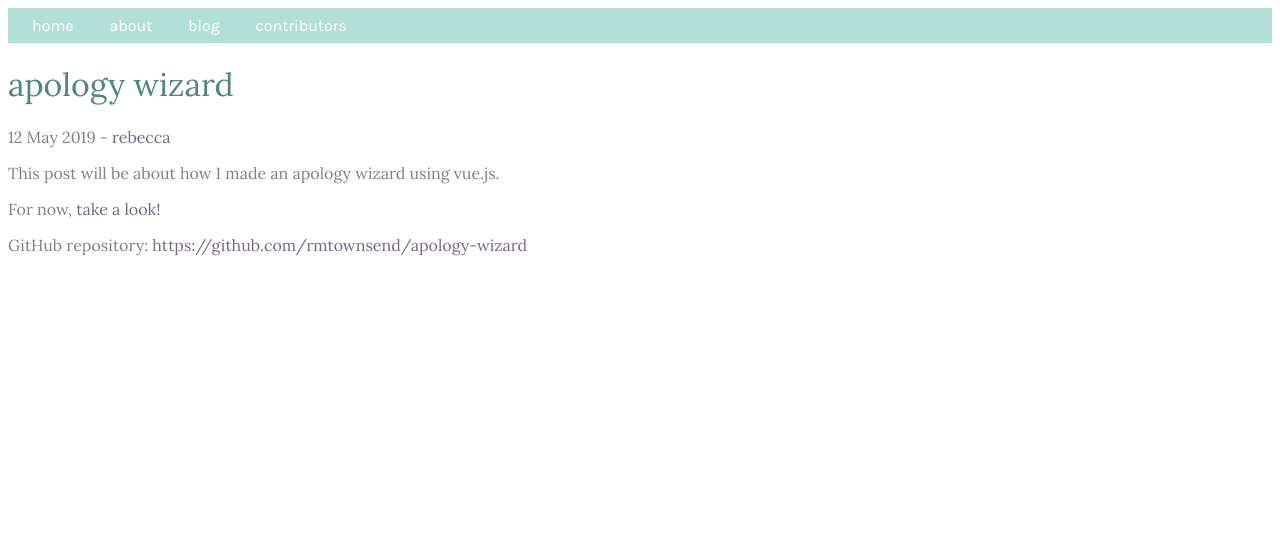
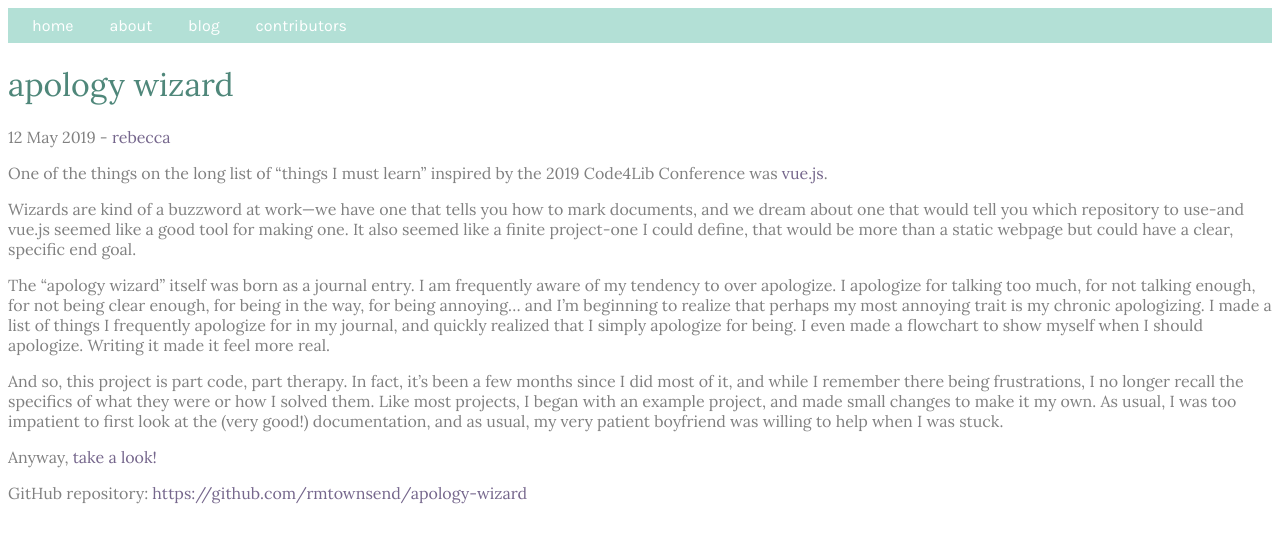
Before and after one commit to rmtownsend/jekyll-blog, a Jekyll site: the page built from _posts/2019-05-12-apology-wizard.md, in a window 1280 px wide. Shown: the top 543 px of the page. Built offline with Jekyll 4.4.1, drawn with Linux system fonts in a browser that asks for light colours.

Commit message:
updated apology post

```diff
--- a/_posts/2019-05-12-apology-wizard.md
+++ b/_posts/2019-05-12-apology-wizard.md
@@ -2,8 +2,14 @@
 layout: post
 creator: rebecca
 ---
-This post will be about how I made an apology wizard using vue.js.
+One of the things on the long list of "things I must learn" inspired by the 2019 Code4Lib Conference was [vue.js](https://vuejs.org/).
 
-For now, [take a look!](https://rmtownsend.github.io/apology-wizard/)
+Wizards are kind of a buzzword at work—we have one that tells you how to mark documents, and we dream about one that would tell you which repository to use-and vue.js seemed like a good tool for making one. It also seemed like a finite project-one I could define, that would be more than a static webpage but could have a clear, specific end goal.
+
+The "apology wizard" itself was born as a journal entry. I am frequently aware of my tendency to over apologize. I apologize for talking too much, for not talking enough, for not being clear enough, for being in the way, for being annoying... and I'm beginning to realize that perhaps my most annoying trait is my chronic apologizing. I made a list of things I frequently apologize for in my journal, and quickly realized that I simply apologize for being. I even made a flowchart to show myself when I should apologize. Writing it made it feel more real.
+
+And so, this project is part code, part therapy. In fact, it's been a few months since I did most of it, and while I remember there being frustrations, I no longer recall the specifics of what they were or how I solved them. Like most projects, I began with an example project, and made small changes to make it my own. As usual, I was too impatient to first look at the (very good!) documentation, and as usual, my very patient boyfriend was willing to help when I was stuck.
+
+Anyway, [take a look!](https://rmtownsend.github.io/apology-wizard/)
 
 GitHub repository: [https://github.com/rmtownsend/apology-wizard](https://github.com/rmtownsend/apology-wizard)
```
